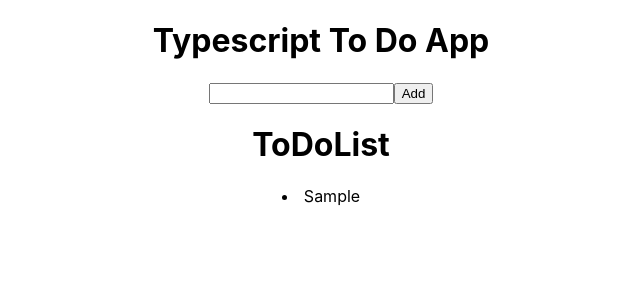
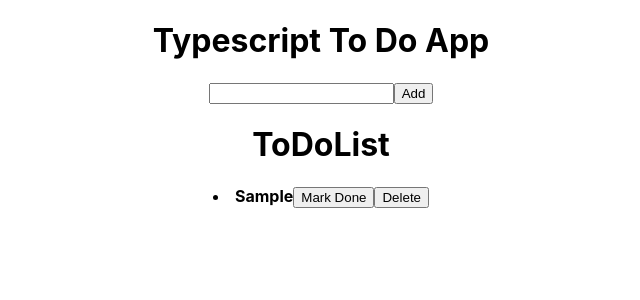
Before and after one commit to adamrturman/typescript-to-do, a React (Create React App) app: page / in a window 1280 px wide. Both pictures are taken after typing "Sample" into the empty fields and a click on the button "Add". Shown: the top 300 px of the page, without its empty margins (319-959 px from the left). Built offline with nearby package versions, Linux system fonts and the light colour scheme.

Commit message:
some progress

```diff
--- a/src/App.tsx
+++ b/src/App.tsx
@@ -24,14 +24,19 @@ class App extends Component<Props, State> {
     }
   }
 
+  handleDelete:any = (event: any, index: number) => {
+    const processedList = [... this.state.list]
+    console.log(processedList, index)
+}
+
   handleChange = (event:any) => {
-    this.setState({ currentTask: { todo: event.target.value} })
+    this.setState({ currentTask: { todo: event.target.value , isCompleted: false } })
   }
 
   handleClick = (event:any) => {
-    const processedList = [this.state.currentTask.todo, ...this.state.list]
+    const processedList = [...this.state.list, this.state.currentTask.todo]
     this.setState({ list: processedList })
-    this.setState({ currentTask: {todo: ''} })
+    this.setState({ currentTask: {todo: '', isCompleted: false} })
   }
 
   render () {
@@ -40,7 +45,7 @@ class App extends Component<Props, State> {
         <h1>Typescript To Do App</h1>
         <input value={this.state.currentTask.todo} onChange={this.handleChange}></input>
         <button onClick={this.handleClick}>Add</button>
-        <ToDoList item={this.state.currentTask} list={this.state.list} />
+        <ToDoList item={this.state.currentTask} list={this.state.list} deleted={this.handleDelete} />
       </div>
     );
   }
--- /dev/null
+++ b/src/ToDoList/ToDoList.module.css
@@ -0,0 +1,7 @@
+.bold {
+    font-weight: bold;
+}
+
+.completed {
+    text-decoration: line-through;
+}
--- a/src/ToDoList/ToDoList.tsx
+++ b/src/ToDoList/ToDoList.tsx
@@ -1,9 +1,10 @@
-import { listenerCount } from 'process'
 import React, {Component} from 'react'
+import styles from  './ToDoList.module.css'
 
 interface Props {
-    item: object,
+    item: any,
     list: string[]
+    deleted: any
     // completed: boolean
 }
 
@@ -19,12 +20,15 @@ class ToDoList extends Component<Props, State> {
         }
     }
 
+
+
     componentDidMount(){
-        console.log("Mounted", this.props)
+        console.log("Mounted", this.props.item.isCompleted)
     }
 
     componentWillUpdate() {
         console.log("Will update")
+
     }
 
     componentDidUpdate(){
@@ -33,8 +37,8 @@ class ToDoList extends Component<Props, State> {
 
 
     render() {
-        const mappedList = this.props.list.map((item) => (
-            <li>{item}</li>
+        const mappedList = this.props.list.map((item, index) => (
+            <li className={styles.bold}>{item}<button>Mark Done</button><button onClick={this.props.deleted(index)}>Delete</button></li>
         ))
         return(
             <>
```
Also changed, not shown: 1 other file (tests, documents, lock files or other folders).
